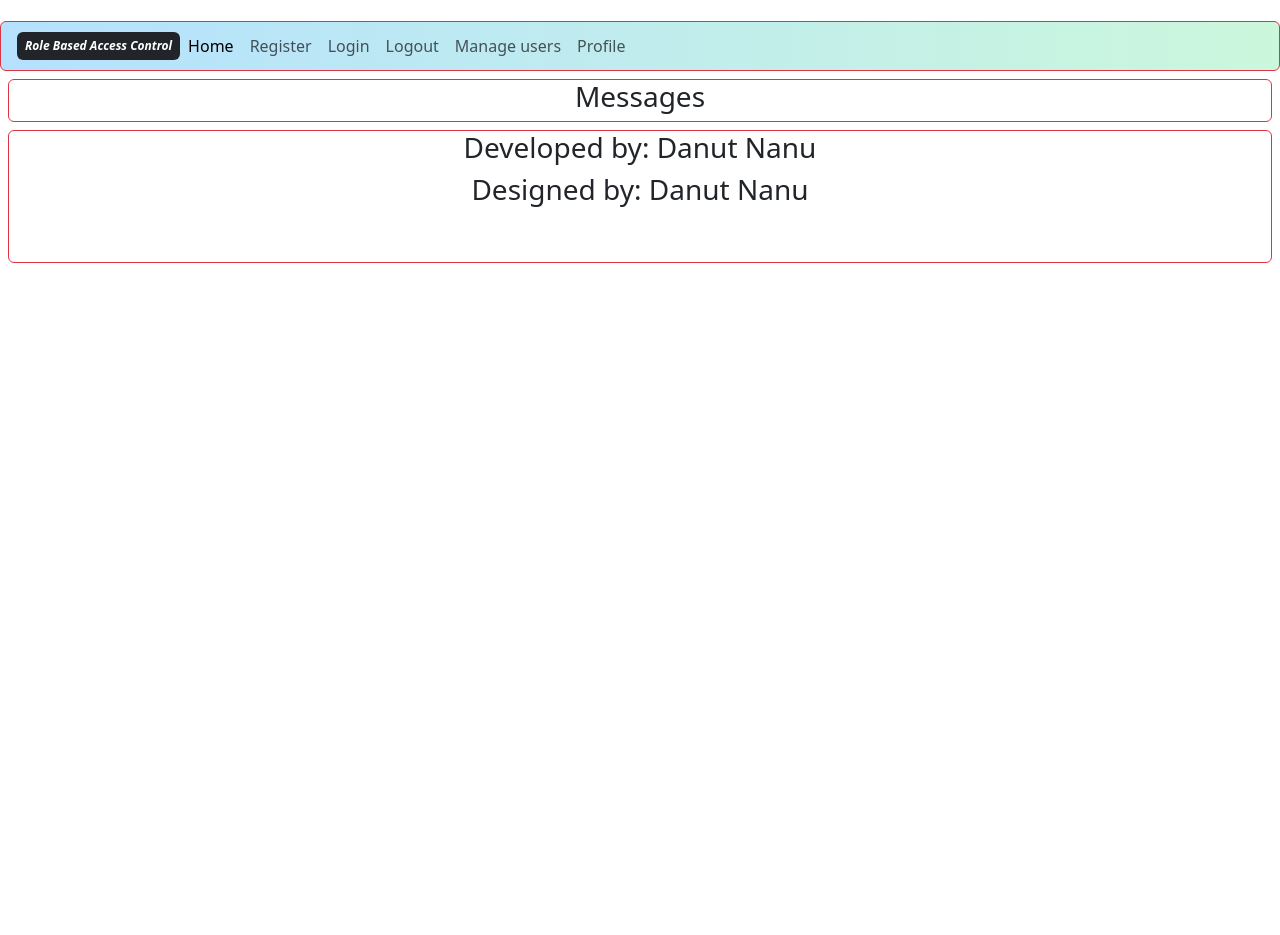
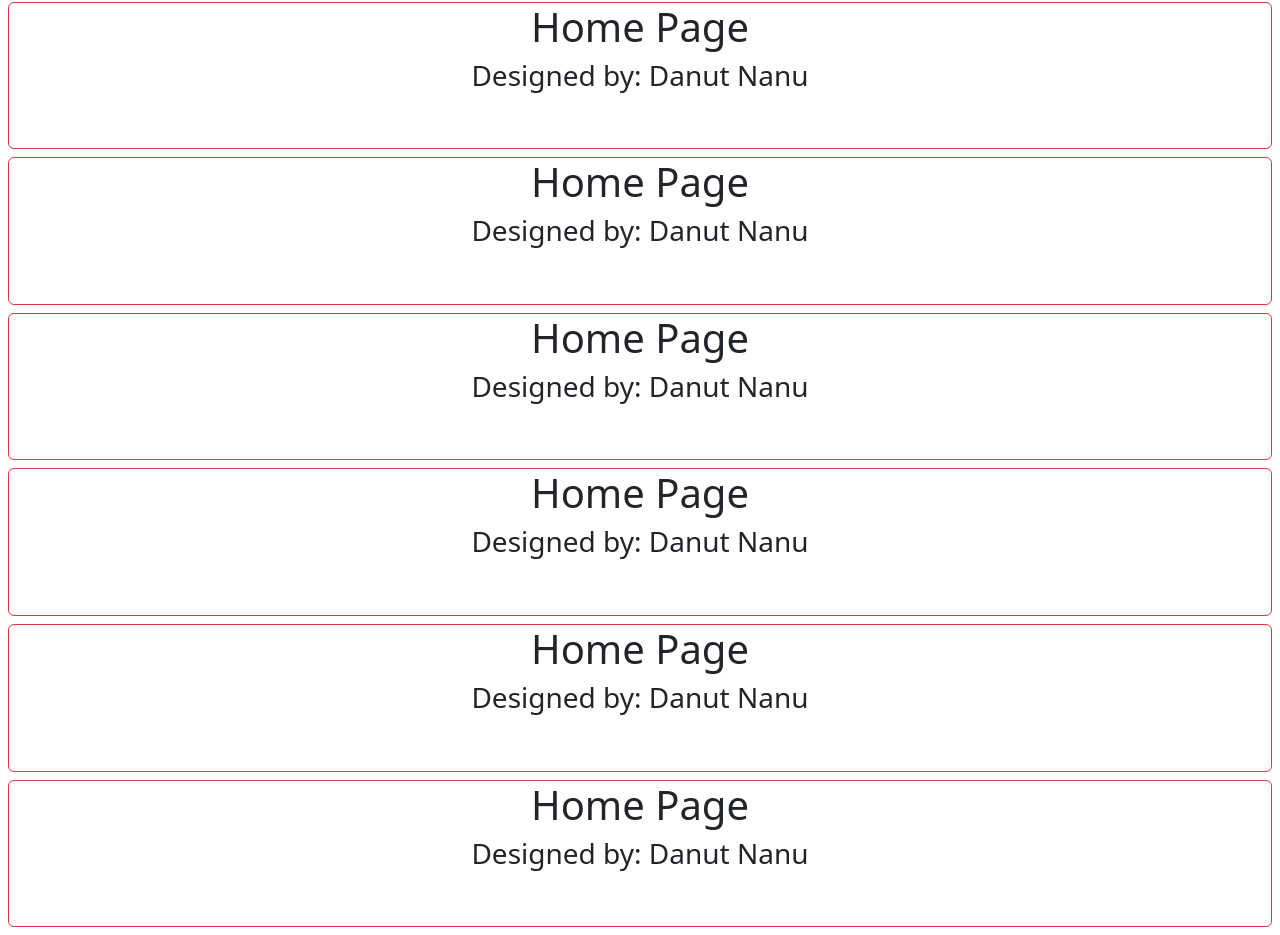
Before and after one commit to danutnanu/RoleBasedAccessControl, a React (Vite) app: page / in a window 1280 px wide. Shown: the part 254-1189 px from the top of the page. Before the commit the page ends 800 px from the top, so only its background shows below. Built offline with nearby package versions, Linux system fonts and the light colour scheme.

Commit message:
Update pages

```diff
--- a/src/components/Messages.jsx
+++ b/src/components/Messages.jsx
@@ -3,8 +3,8 @@ import React from 'react';
 function Messages() {
   return (
     <>
-   <div className='m-2 border border-danger rounded'>
-    <p className='h3'>Messages</p>
+   <div className='m-2 text-center border border-danger rounded'>
+    <p className='h5'>Messages</p>
    </div>
     </>
   );
--- a/src/components/pages/Home.jsx
+++ b/src/components/pages/Home.jsx
@@ -3,8 +3,32 @@ import React from 'react';
 function Home() {
   return (
     <>
-    <div className=' m-2 pb-5 border border-danger rounded'>
-        <p className='h3'>Developed by: Danut Nanu</p>
+      <div className='text-center m-2 pb-5 border border-danger rounded'>
+        <p className='h1'>Home Page</p>
+        <p className='h3'>Designed by: Danut Nanu</p>
+      </div>
+      <div className='text-center m-2 pb-5 border border-danger rounded'>
+        <p className='h1'>Home Page</p>
+        <p className='h3'>Designed by: Danut Nanu</p>
+      </div>
+      <div className='text-center m-2 pb-5 border border-danger rounded'>
+        <p className='h1'>Home Page</p>
+        <p className='h3'>Designed by: Danut Nanu</p>
+      </div>
+      <div className='text-center m-2 pb-5 border border-danger rounded'>
+        <p className='h1'>Home Page</p>
+        <p className='h3'>Designed by: Danut Nanu</p>
+      </div>
+      <div className='text-center m-2 pb-5 border border-danger rounded'>
+        <p className='h1'>Home Page</p>
+        <p className='h3'>Designed by: Danut Nanu</p>
+      </div>
+      <div className='text-center m-2 pb-5 border border-danger rounded'>
+        <p className='h1'>Home Page</p>
+        <p className='h3'>Designed by: Danut Nanu</p>
+      </div>
+      <div className='text-center m-2 pb-5 border border-danger rounded'>
+        <p className='h1'>Home Page</p>
         <p className='h3'>Designed by: Danut Nanu</p>
       </div>
     </>
```
